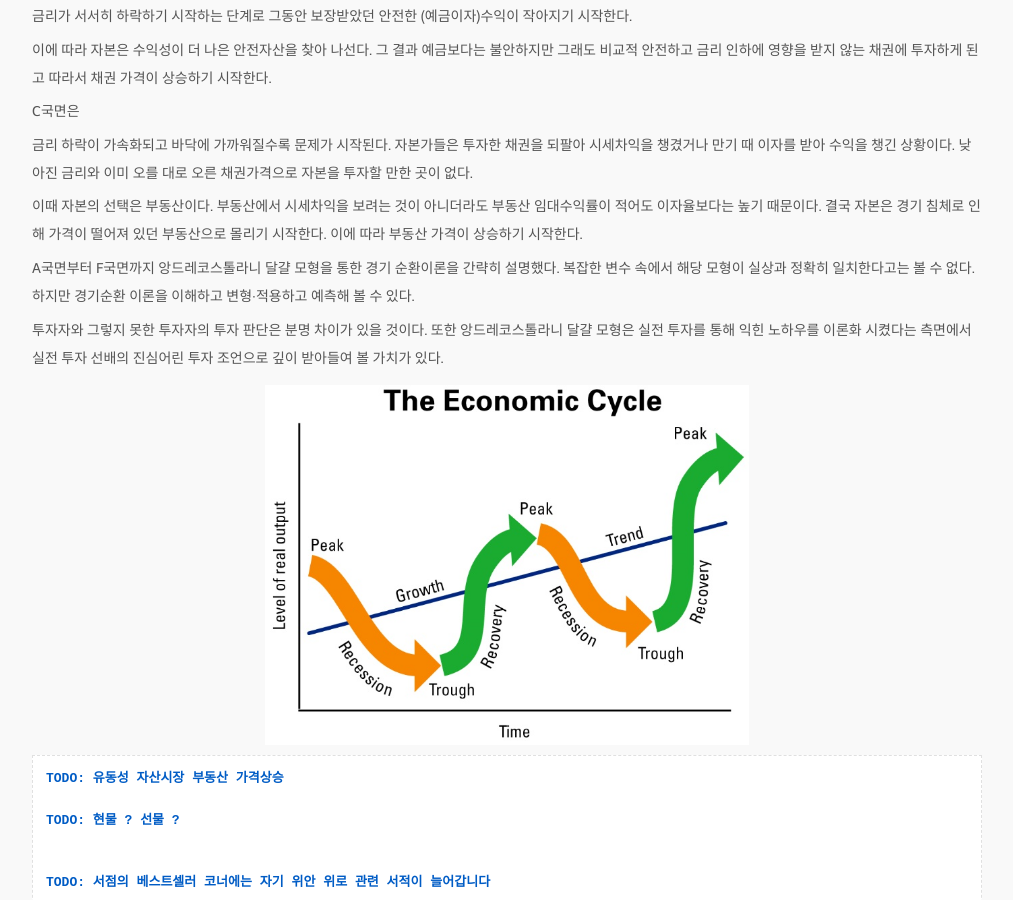
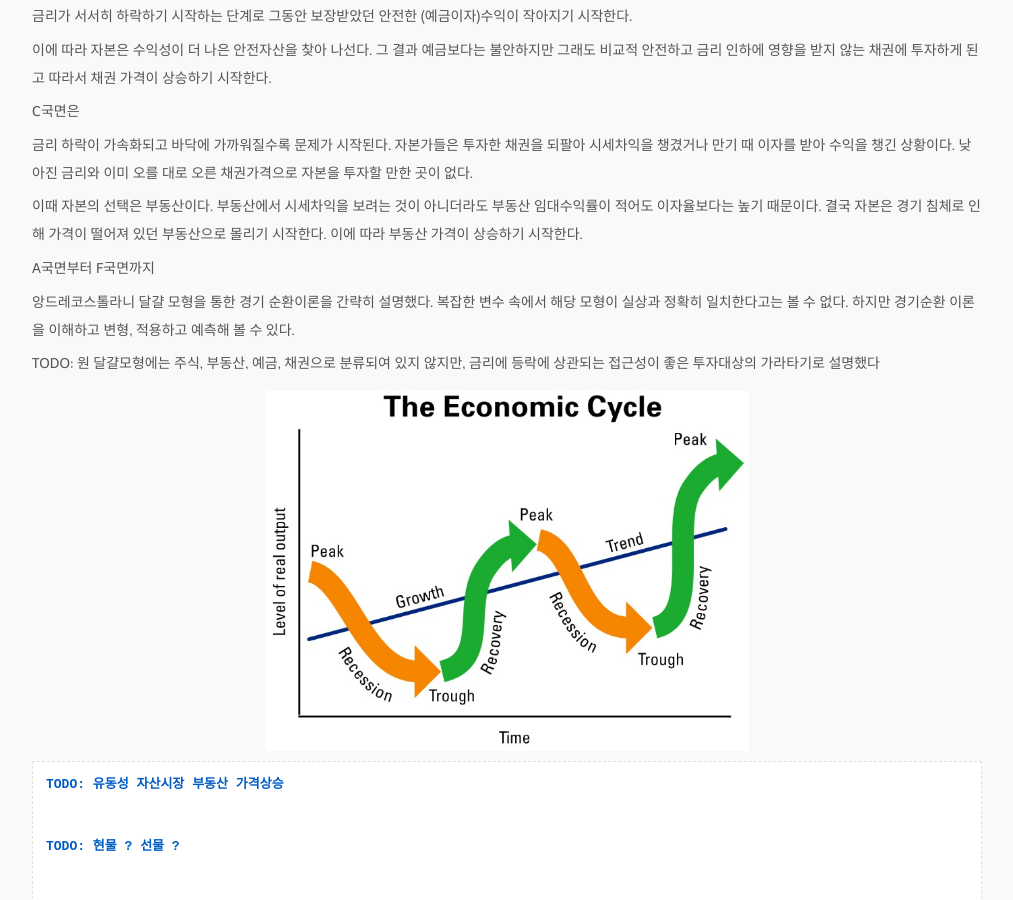
Before and after one commit to jung-research/github.io, a Jekyll site: the page built from _posts/2023-08-31-kostolany_egg.md, in a window 1280 px wide and 900 px high, scrolled down 4212 px. Shown: the whole window, without its empty margins (133-1146 px from the left). Built offline with Jekyll 4.4.1, drawn with Linux system fonts in a browser that asks for light colours; nearby versions of some CDN libraries; some web fonts are replaced; comment, search, counter and statistics services are not loaded.

Commit message:
mod kostolany egg

```diff
--- a/_posts/2023-08-31-kostolany_egg.md
+++ b/_posts/2023-08-31-kostolany_egg.md
@@ -213,16 +213,19 @@ C국면은
   자본은 경기 침체로 인해 가격이 떨어져 있던 부동산으로 몰리기 시작한다. 이에 따라 부동산 가격이 상승하기 시작한다.
 
 
-A국면부터 F국면까지 앙드레코스톨라니 달걀 모형을 통한 경기 순환이론을 간략히 설명했다. 복잡한 변수 속에서 해당 모형이 실상과 정확히 일치한다고는
-볼 수 없다. 하지만 경기순환 이론을 이해하고 변형·적용하고 예측해 볼 수 있다.
+A국면부터 F국면까지
 
-투자자와 그렇지 못한 투자자의 투자 판단은 분명 차이가 있을 것이다. 또한 앙드레코스톨라니 달걀 모형은 실전 투자를 통해 익힌 노하우를 이론화 시켰다는
-측면에서 실전 투자 선배의 진심어린 투자 조언으로 깊이 받아들여 볼 가치가 있다.
+  앙드레코스톨라니 달걀 모형을 통한 경기 순환이론을 간략히 설명했다. 복잡한 변수 속에서 해당 모형이 실상과 정확히 일치한다고는
+  볼 수 없다. 하지만 경기순환 이론을 이해하고 변형, 적용하고 예측해 볼 수 있다.
+
+  TODO: 원 달걀모형에는 주식, 부동산, 예금, 채권으로 분류되여 있지 않지만, 금리에 등락에 상관되는 접근성이 좋은 투자대상의 가라타기로 설명했다
+
 
 ![cycle](/assets/2023-08-31-kostolany_egg/economic_cycle.jpg){:height="360px"}
 
 
     TODO: 유동성 자산시장 부동산 가격상승
+
 
     TODO: 현물 ? 선물 ?
 
```
